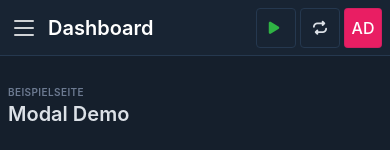
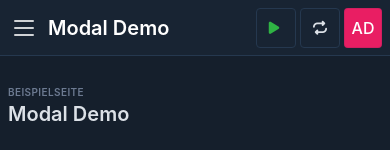
Before and after one commit to cabroe/cursor-test, a React (Vite) app: page /modal-demo in a window 390 px wide. Shown: the top 150 px of the page. Built offline with nearby package versions, Linux system fonts and the light colour scheme; a web font is replaced by a local one.

Commit message:
Hinzufügen einer Hilfsfunktion zur Bestimmung des aktuellen Seitentitels in der Sidebar-Komponente. Der Titel wird nun dynamisch basierend auf dem aktuellen Pfad und den Kinderseiten angezeigt, was die Benutzererfahrung verbessert.

```diff
--- a/src/components/Sidebar.tsx
+++ b/src/components/Sidebar.tsx
@@ -17,6 +17,18 @@ const Sidebar: React.FC = () => {
   const isSubmenuActive = (children: Record<string, PageTitleEntry>) =>
     Object.keys(children).some((childPath) => pathname === childPath);
 
+  // Hilfsfunktion, um den aktuellen Titel anhand des Pfads zu finden (inkl. Children)
+  function findPageTitle(pathname: string, entries: Record<string, PageTitleEntry>): string {
+    for (const [key, entry] of Object.entries(entries)) {
+      if (key === pathname) return entry.title;
+      if (entry.children) {
+        const childTitle = findPageTitle(pathname, entry.children);
+        if (childTitle) return childTitle;
+      }
+    }
+    return "";
+  }
+
   // Öffnen/Schließen des Menüs über den Toggler (global via Zustand)
   function handleTogglerClick() {
     if (isOpen("sidebar")) {
@@ -30,6 +42,8 @@ const Sidebar: React.FC = () => {
   function handleCloseSidebarMenu() {
     close();
   }
+
+  const currentTitle = findPageTitle(pathname, pageTitles) || "";
 
   return (
     <aside className="navbar navbar-vertical navbar-expand-lg" data-bs-theme="dark">
@@ -49,7 +63,7 @@ const Sidebar: React.FC = () => {
 
         {/* Brand und Titel */}
         <div className="d-flex justify-content-start flex-fill d-lg-none">
-          <h2 className="page-title d-lg-none ps-2 text-white">Dashboard</h2>
+          <h2 className="page-title d-lg-none ps-2 text-white">{currentTitle}</h2>
           <h1 className="navbar-brand d-none d-lg-inline-flex">
             <Link to="/" title="Dashboard" onClick={handleCloseSidebarMenu}>
               Schichtplaner
```
